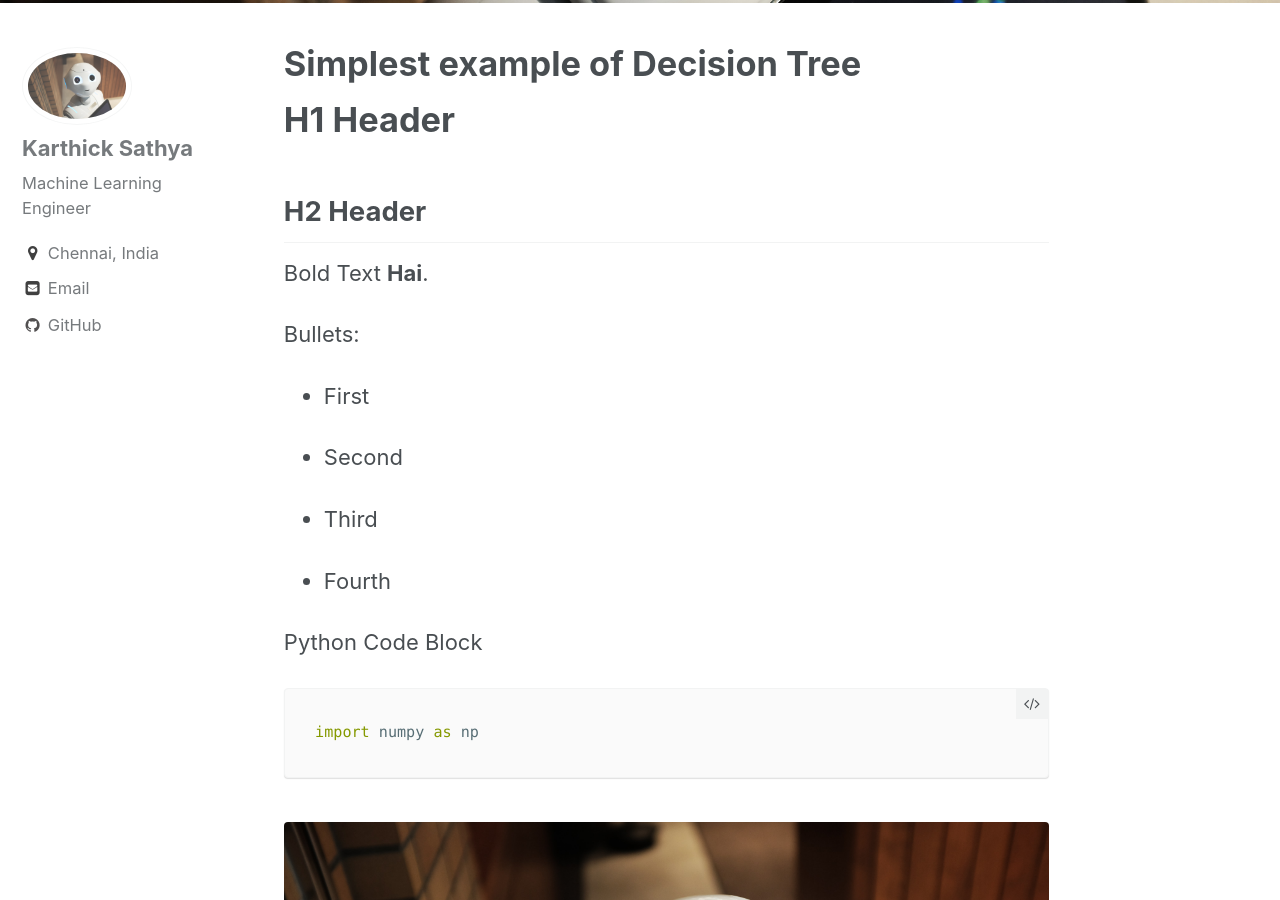
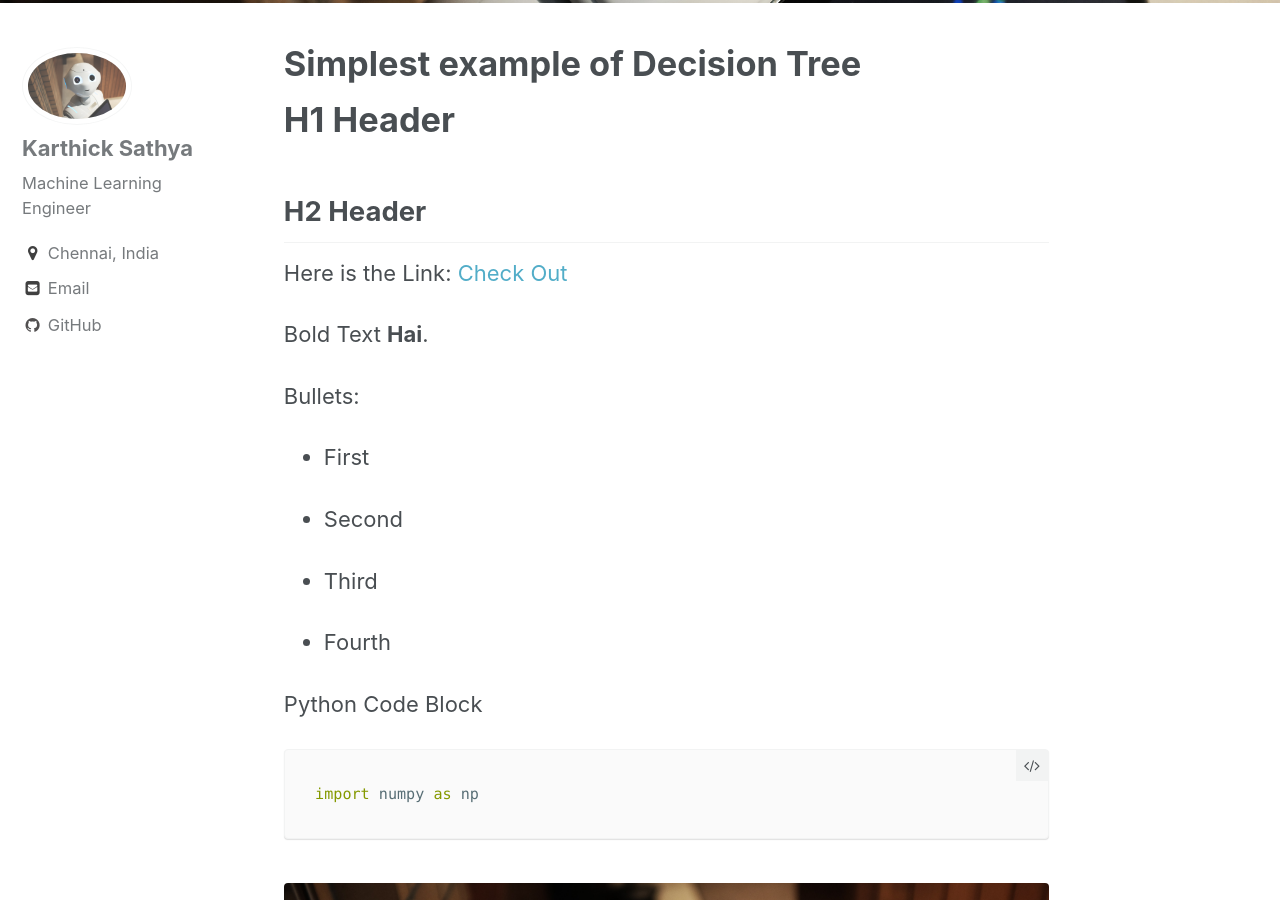
Before and after one commit to KarthickSathya22/blog, a Jekyll site: the page built from _posts/2018-02-11-decision-tree.md, in a window 1280 px wide and 900 px high, scrolled down 950 px. Built offline with Jekyll 4.4.1, drawn with Linux system fonts in a browser that asks for light colours.

Commit message:
Update 2018-02-11-decision-tree.md

```diff
--- a/_posts/2018-02-11-decision-tree.md
+++ b/_posts/2018-02-11-decision-tree.md
@@ -11,6 +11,8 @@ mathjax: "true"
 # H1 Header
 
 ## H2 Header
+
+Here is the Link: [Check Out](https://youtu.be/FdlbsXe0p3M){:target="_blank"}
 
 Bold Text **Hai**.
 
```
